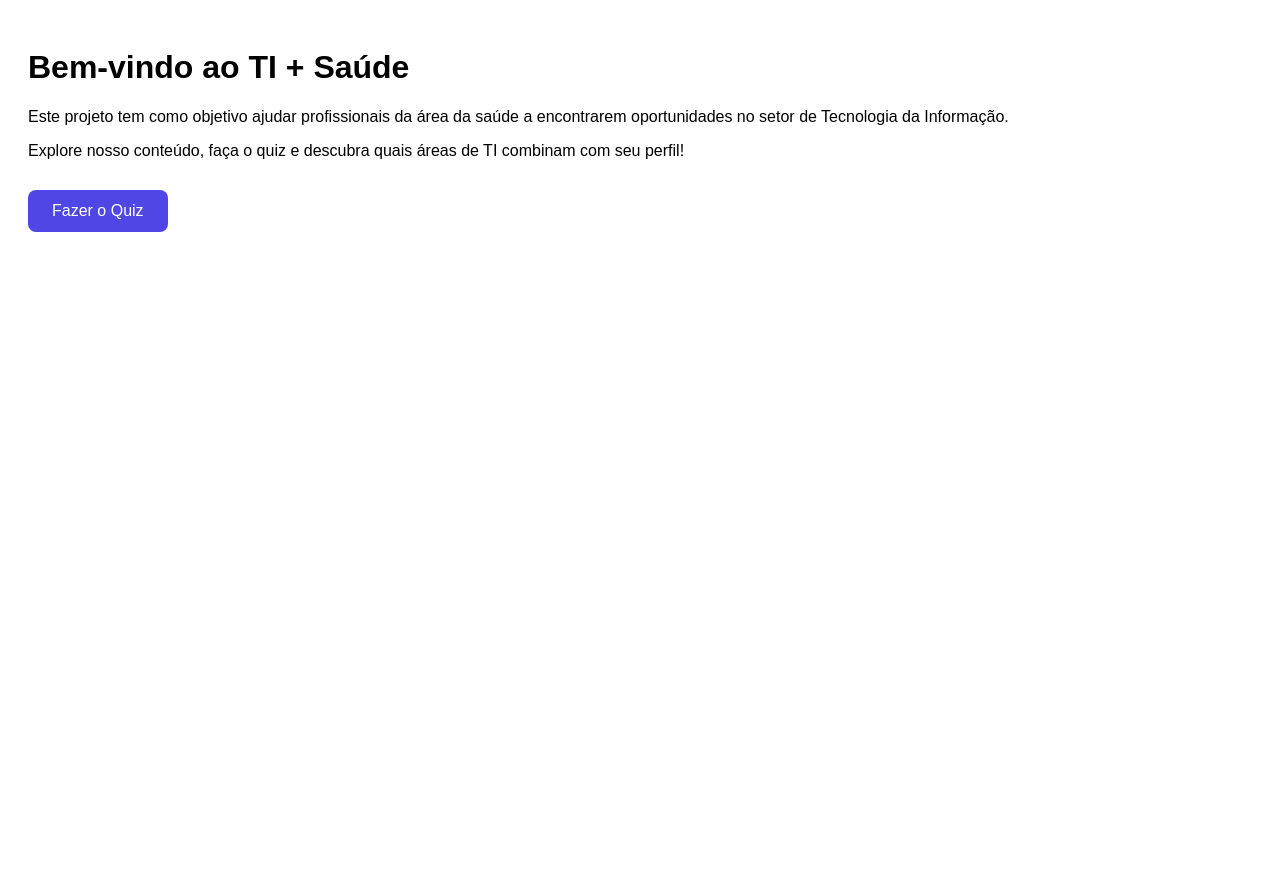
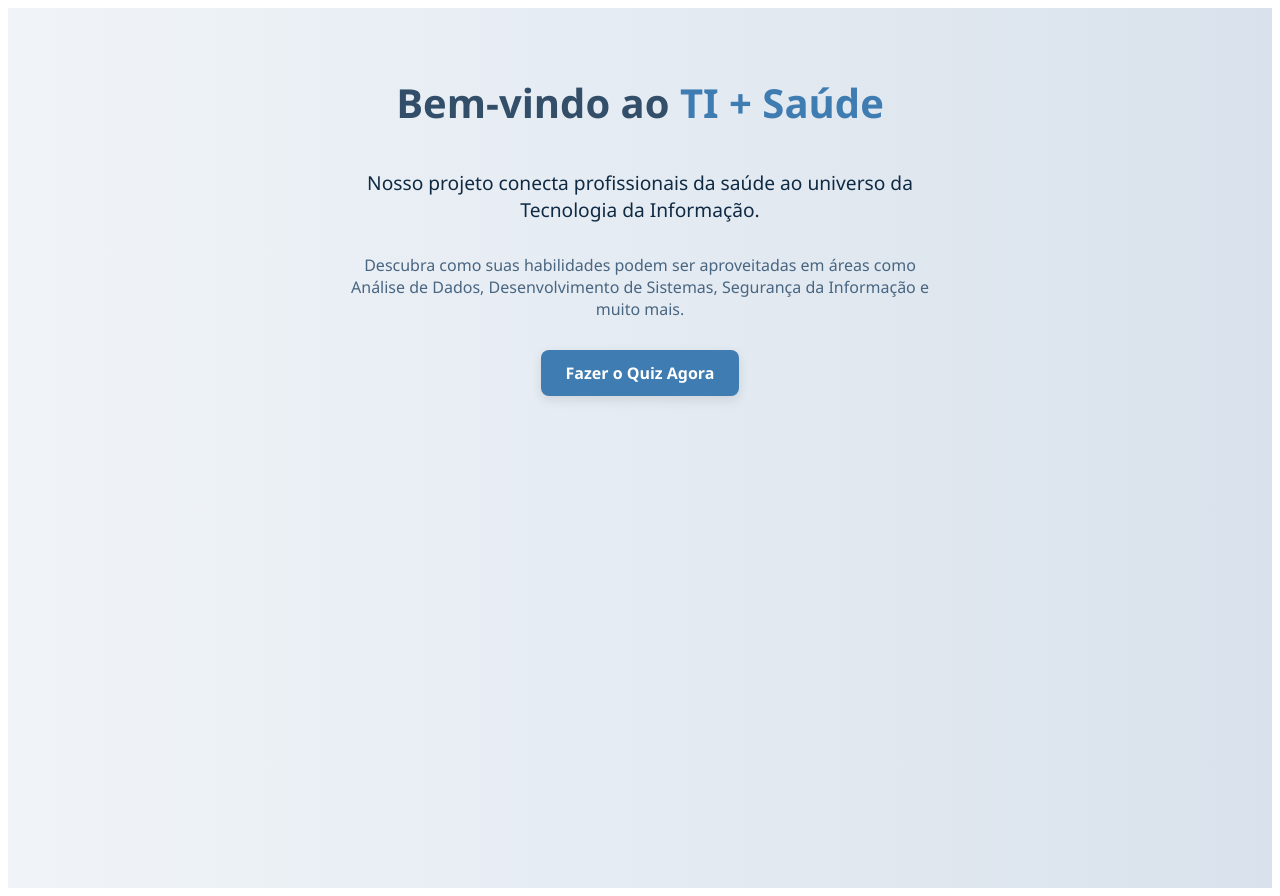
Before and after one commit to dinizdaniel284/ti-saude-frontend, a Next.js app: page / in a window 1280 px wide. Before the commit the page ends 800 px from the top, so only its background shows below. Built offline with nearby package versions, Linux system fonts and the light colour scheme.

Commit message:
Update index.tsx

```diff
--- a/pages/index.tsx
+++ b/pages/index.tsx
@@ -1,34 +1,57 @@
 import React from 'react';
-import Link from 'next/link';
 
 const IndexPage = () => {
   return (
-    <div style={{ padding: '20px', fontFamily: 'Arial, sans-serif' }}>
-      <h1>Bem-vindo ao TI + Saúde</h1>
-      <p>
-        Este projeto tem como objetivo ajudar profissionais da área da saúde a encontrarem oportunidades no setor de Tecnologia da Informação.
-      </p>
-      <p>
-        Explore nosso conteúdo, faça o quiz e descubra quais áreas de TI combinam com seu perfil!
+    <div style={{
+      minHeight: '100vh',
+      background: 'linear-gradient(to right, #f0f4f8, #d9e2ec)',
+      fontFamily: 'Segoe UI, sans-serif',
+      color: '#102a43',
+      display: 'flex',
+      flexDirection: 'column',
+      alignItems: 'center',
+      padding: '40px 20px',
+      textAlign: 'center',
+    }}>
+      <h1 style={{
+        fontSize: '2.5rem',
+        marginBottom: '20px',
+        color: '#334e68',
+      }}>
+        Bem-vindo ao <span style={{ color: '#3e7cb1' }}>TI + Saúde</span>
+      </h1>
+
+      <p style={{
+        fontSize: '1.2rem',
+        maxWidth: '600px',
+        marginBottom: '15px',
+      }}>
+        Nosso projeto conecta profissionais da saúde ao universo da Tecnologia da Informação.
       </p>
 
-      <div style={{ marginTop: '30px' }}>
-        <Link href="/quiz-ti">
-          <button
-            style={{
-              backgroundColor: '#4F46E5',
-              color: 'white',
-              padding: '12px 24px',
-              borderRadius: '8px',
-              border: 'none',
-              fontSize: '16px',
-              cursor: 'pointer',
-            }}
-          >
-            Fazer o Quiz
-          </button>
-        </Link>
-      </div>
+      <p style={{
+        fontSize: '1rem',
+        maxWidth: '600px',
+        marginBottom: '30px',
+        color: '#486581',
+      }}>
+        Descubra como suas habilidades podem ser aproveitadas em áreas como Análise de Dados, Desenvolvimento de Sistemas, Segurança da Informação e muito mais.
+      </p>
+
+      <a
+        href="/quiz-ti"
+        style={{
+          padding: '12px 25px',
+          backgroundColor: '#3e7cb1',
+          color: '#ffffff',
+          borderRadius: '8px',
+          textDecoration: 'none',
+          fontWeight: 'bold',
+          boxShadow: '0 4px 12px rgba(0,0,0,0.1)',
+        }}
+      >
+        Fazer o Quiz Agora
+      </a>
     </div>
   );
 };
```
